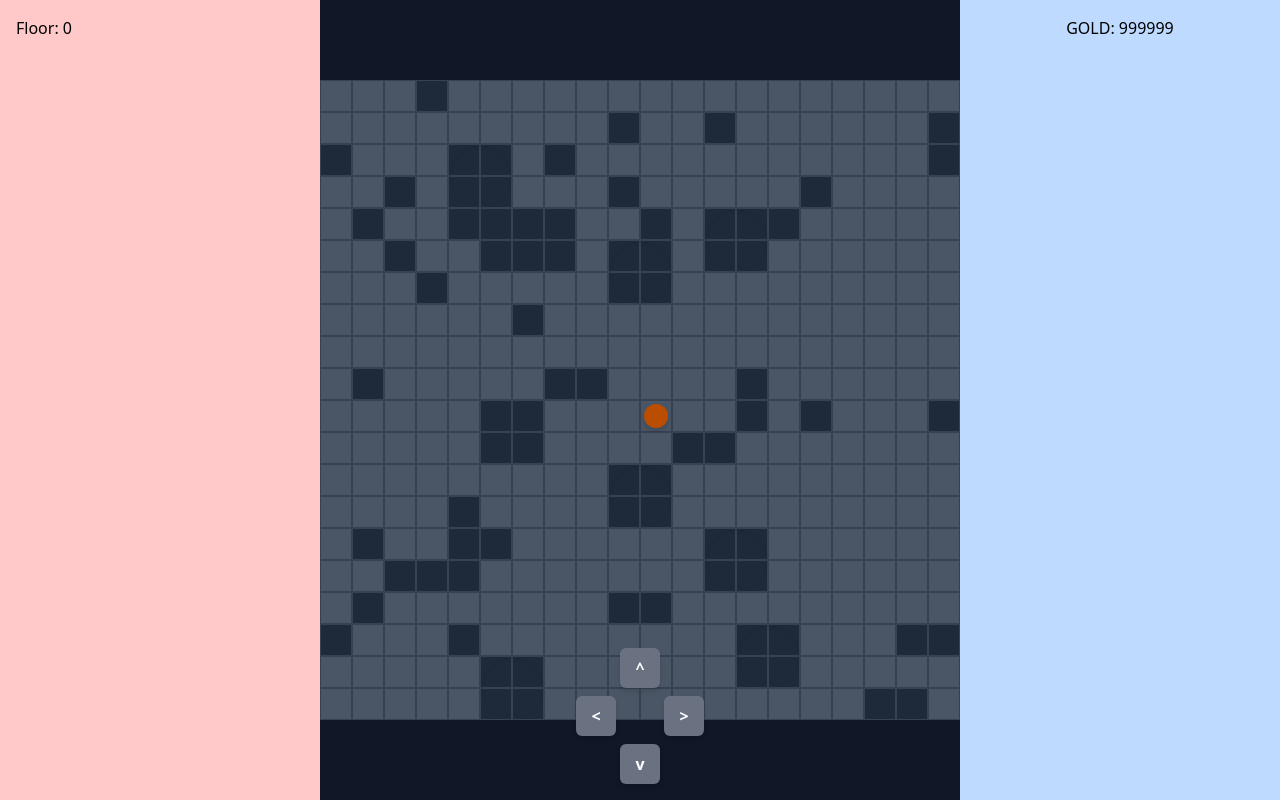
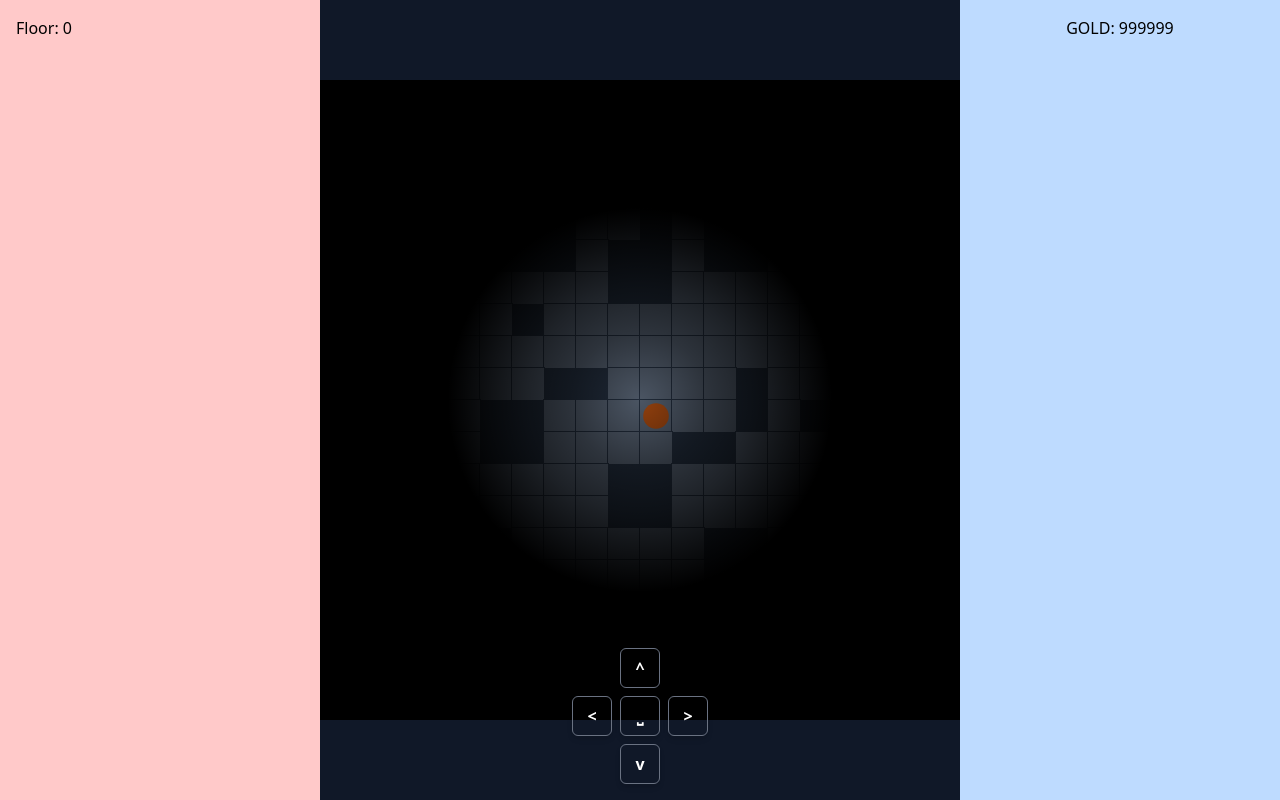
Before and after one commit to yong-fbug/NFL-GAME, a React (Vite) app: page / in a window 1280 px wide. Built offline with nearby package versions, Linux system fonts and the light colour scheme.

Commit message:
ui update and optimization

```diff
--- a/src/App.tsx
+++ b/src/App.tsx
@@ -5,6 +5,7 @@ const App = () => {
   const gameControllerRef = useRef<{
     movePiece: (dx: number, dy: number) => void;
     floor: number;
+    doSomething: () => void;
   }>(null);
 
   const [floor, setFloor] = useState(0);
@@ -26,28 +27,41 @@ const App = () => {
       </div>
 
       {/* CENTER MAP */}
-      <div className="flex-grow flex items-center justify-center bg-gray-900">
-        <GameController ref={gameControllerRef} />
+      <div className=" flex items-center justify-center bg-gray-900">
+        <div className="relative flex-grow flex items-center justify-center bg-gray-900">
+          <GameController ref={gameControllerRef} />
+        </div>
 
-        <div className="absolute bottom-4 left-1/2 transform -translate-x-1/2 flex flex-col items-center gap-2">
+        <div className="absolute bottom-4 left-1/2 transform -translate-x-1/2 flex flex-col items-center gap-2 z-50">
           <button
             onClick={() => gameControllerRef.current?.movePiece(0, -1)}
-            className="w-10 h-10 rounded-md bg-gray-500 hover:bg-gray-600 text-white font-bold shadow-md active:scale-95 transition-all"
+            className="w-10 h-10 rounded-md bg-transparent border border-gray-500 hover:bg-gray-600
+            text-white font-bold shadow-md active:scale-95 transition-all"
           >
             ^
           </button>
 
-          <div className="flex gap-12">
+          <div className="flex gap-2">
             <button
               onClick={() => gameControllerRef.current?.movePiece(-1, 0)}
-              className="w-10 h-10 rounded-md bg-gray-500 hover:bg-gray-600 text-white font-bold shadow-md active:scale-95 transition-all"
+              className="w-10 h-10 rounded-md bg-transparent border border-gray-500 hover:bg-gray-600
+              text-white font-bold shadow-md active:scale-95 transition-all"
             >
               <h1>{`<`}</h1>
             </button>
 
             <button
+              onClick={() => gameControllerRef.current?.doSomething()}
+              className="w-10 h-10 rounded-md bg-transparent border border-gray-500 hover:bg-gray-600
+              text-white font-bold shadow-md active:scale-95 transition-all"
+            >
+              ⎵
+            </button>
+
+            <button
               onClick={() => gameControllerRef.current?.movePiece(1, 0)}
-              className="w-10 h-10 rounded-md bg-gray-500 hover:bg-gray-600 text-white font-bold shadow-md active:scale-95 transition-all"
+              className="w-10 h-10 rounded-md bg-transparent border border-gray-500 hover:bg-gray-600
+              text-white font-bold shadow-md active:scale-95 transition-all"
             >
               <h1>{`>`}</h1>
             </button>
@@ -55,7 +69,8 @@ const App = () => {
 
           <button
             onClick={() => gameControllerRef.current?.movePiece(0, 1)}
-            className="w-10 h-10 rounded-md bg-gray-500 hover:bg-gray-600 text-white font-bold shadow-md active:scale-95 transition-all"
+            className="w-10 h-10 rounded-md bg-transparent border border-gray-500 hover:bg-gray-600
+              text-white font-bold shadow-md active:scale-95 transition-all"
           >
             v
           </button>
@@ -63,7 +78,7 @@ const App = () => {
       </div>
 
       {/* RIGHT INFO + CONTROLS */}
-      <div className="hidden md:flex basis-1/4 flex-col items-center relative bg-blue-200 p-4">
+      <div className="hidden flex-grow md:flex basis-1/4 flex-col items-center relative bg-blue-200 p-4">
         <div>
           <p>GOLD: 999999</p>
         </div>
--- a/src/components/GameCanvas.tsx
+++ b/src/components/GameCanvas.tsx
@@ -1,5 +1,5 @@
-import React, { useEffect, useState } from "react";
-import { Tile } from "../game/Tile";
+import React, { useEffect, useRef } from "react";
+import { VisionOverlay } from "./VisionOverlay";
 
 interface Props {
   map: number[][];
@@ -17,29 +17,11 @@ export const GameCanvas: React.FC<Props> = ({
   piece,
   VIEWPORT_HEIGHT,
   VIEWPORT_WIDTH,
+  TILE_SIZE,
   WIDTH,
   HEIGHT,
 }) => {
-  const [tileSize, setTileSize] = useState(20);
-
-  useEffect(() => {
-    const handleResize = () => {
-      const isMobile = window.innerWidth < 768;
-      const usableWidth = isMobile
-        ? window.innerWidth
-        : window.innerWidth * 0.5;
-      const usableHeight = window.innerHeight;
-
-      const sizeX = usableWidth / VIEWPORT_WIDTH;
-      const sizeY = usableHeight / VIEWPORT_HEIGHT;
-
-      setTileSize(Math.floor(Math.min(sizeX, sizeY)));
-    };
-
-    handleResize();
-    window.addEventListener("resize", handleResize);
-    return () => window.removeEventListener("resize", handleResize);
-  }, [VIEWPORT_WIDTH, VIEWPORT_HEIGHT]);
+  const canvasRef = useRef<HTMLCanvasElement | null>(null);
 
   const wrappedPieceX = Math.floor(piece.x + WIDTH) % WIDTH;
   const wrappedPieceY = Math.floor(piece.y + HEIGHT) % HEIGHT;
@@ -47,40 +29,137 @@ export const GameCanvas: React.FC<Props> = ({
   const offsetX = wrappedPieceX - Math.floor(VIEWPORT_WIDTH / 2);
   const offsetY = wrappedPieceY - Math.floor(VIEWPORT_HEIGHT / 2);
 
+  useEffect(() => {
+    const canvas = canvasRef.current;
+    if (!canvas) return;
+    const ctx = canvas.getContext("2d");
+    if (!ctx) return;
+
+    ctx.clearRect(0, 0, canvas.width, canvas.height);
+
+    for (let y = 0; y < VIEWPORT_HEIGHT; y++) {
+      const rowIndex = (offsetY + y + HEIGHT) % HEIGHT;
+      for (let x = 0; x < VIEWPORT_WIDTH; x++) {
+        const colIndex = (offsetX + x + WIDTH) % WIDTH;
+        const cell = map[rowIndex][colIndex];
+        const drawX = x * TILE_SIZE;
+        const drawY = y * TILE_SIZE;
+
+        //Background
+        if (cell === 0) {
+          ctx.fillStyle = "#4B5563"; // bg-gray-600
+          ctx.fillRect(drawX, drawY, TILE_SIZE, TILE_SIZE);
+
+          ctx.strokeStyle = "#1F2937";
+          ctx.lineWidth = 2;
+          ctx.strokeRect(drawX, drawY, TILE_SIZE, TILE_SIZE);
+        } else if (cell === 1) {
+          ctx.fillStyle = "#1F2937"; // bg-gray-800
+        } else if (cell === 2) {
+          ctx.fillStyle = "#1F2937";
+
+          ctx.fillRect(drawX, drawY, TILE_SIZE, TILE_SIZE);
+        } else if (cell === 20) {
+          const grad = ctx.createRadialGradient(
+            drawX + TILE_SIZE / 2,
+            drawY + TILE_SIZE / 2,
+            0,
+            drawX + TILE_SIZE / 2,
+            drawY + TILE_SIZE / 2,
+            TILE_SIZE / 2
+          );
+          grad.addColorStop(0, "#a855f7");
+          grad.addColorStop(1, "#6b21a8");
+          ctx.fillStyle = grad;
+        } else if (cell === 21) {
+          const grad = ctx.createRadialGradient(
+            drawX + TILE_SIZE / 2,
+            drawY + TILE_SIZE / 2,
+            0,
+            drawX + TILE_SIZE / 2,
+            drawY + TILE_SIZE / 2,
+            TILE_SIZE / 2
+          );
+          grad.addColorStop(0, "#3b82f6");
+          grad.addColorStop(1, "#1e3a8a");
+          ctx.fillStyle = grad;
+        } else {
+          ctx.fillStyle = "#1F2937";
+          ctx.fillRect(drawX, drawY, TILE_SIZE, TILE_SIZE);
+        }
+        ctx.fillRect(drawX, drawY, TILE_SIZE, TILE_SIZE);
+
+        // === 2x2 Tree === (draw only once)
+        const isTopLeftOfLargeTree =
+          cell === 2 &&
+          map[rowIndex][(colIndex + 1) % WIDTH] === 2 &&
+          map[(rowIndex + 1) % HEIGHT][colIndex] === 2 &&
+          map[(rowIndex + 1) % HEIGHT][(colIndex + 1) % WIDTH] === 2 &&
+          map[(rowIndex - 1 + HEIGHT) % HEIGHT][colIndex] !== 2 &&
+          map[rowIndex][(colIndex - 1 + WIDTH) % WIDTH] !== 2;
+
+        if (isTopLeftOfLargeTree) {
+          ctx.beginPath();
+          ctx.arc(
+            drawX + TILE_SIZE,
+            drawY + TILE_SIZE,
+            TILE_SIZE,
+            0,
+            Math.PI * 2
+          );
+          ctx.fill();
+        }
+
+        // === Player ===
+        if (wrappedPieceX === colIndex && wrappedPieceY === rowIndex) {
+          ctx.fillStyle = "#92400E"; // bg-amber-700
+          ctx.beginPath();
+          ctx.arc(
+            drawX + TILE_SIZE / 2,
+            drawY + TILE_SIZE / 2,
+            TILE_SIZE * 0.4,
+            0,
+            Math.PI * 2
+          );
+          ctx.fill();
+        }
+      }
+    }
+  }, [
+    map,
+    wrappedPieceX,
+    wrappedPieceY,
+    offsetX,
+    offsetY,
+    VIEWPORT_WIDTH,
+    VIEWPORT_HEIGHT,
+    TILE_SIZE,
+    WIDTH,
+    HEIGHT,
+  ]);
+
   return (
-    <div className="flex items-center justify-center h-full w-full overflow-hidden">
+    <div className="relative flex items-center justify-center overflow-hidden">
       <div
-        className="bg-gray-800"
         style={{
-          display: "grid",
-          gridTemplateColumns: `repeat(${VIEWPORT_WIDTH}, ${tileSize}px)`,
-          gridTemplateRows: `repeat(${VIEWPORT_HEIGHT}, ${tileSize}px)`,
+          width: `${VIEWPORT_WIDTH * TILE_SIZE}px`,
+          height: `${VIEWPORT_HEIGHT * TILE_SIZE}px`,
         }}
       >
-        {Array.from({ length: VIEWPORT_HEIGHT }).map((_, y) => {
-          const rowIndex = (offsetY + y + HEIGHT) % HEIGHT;
-          const row = map[rowIndex];
-
-          return Array.from({ length: VIEWPORT_WIDTH }).map((_, x) => {
-            const colIndex = (offsetX + x + WIDTH) % WIDTH;
-            const cell = row[colIndex];
-
-            const isPiece =
-              wrappedPieceX === colIndex && wrappedPieceY === rowIndex;
-
-            return (
-              <Tile
-                key={`${colIndex}-${rowIndex}`}
-                cell={cell}
-                isPiece={isPiece}
-                TILE_SIZE={tileSize}
-                x={colIndex}
-                y={rowIndex}
-                map={map}
-              />
-            );
-          });
-        })}
+        <canvas
+          ref={canvasRef}
+          width={VIEWPORT_WIDTH * TILE_SIZE}
+          height={VIEWPORT_HEIGHT * TILE_SIZE}
+          className="block"
+        />
+        <VisionOverlay
+          pieceX={wrappedPieceX}
+          pieceY={wrappedPieceY}
+          tileSize={TILE_SIZE}
+          visionRadius={3}
+          viewportHeight={VIEWPORT_HEIGHT}
+          viewportWidth={VIEWPORT_WIDTH}
+        />
       </div>
     </div>
   );
--- a/src/components/GameController.tsx
+++ b/src/components/GameController.tsx
@@ -92,17 +92,34 @@ export const GameController = forwardRef((_, ref) => {
     const maxX = map[0].length;
     const maxY = map.length;
 
+    let fromX = moveState.to.x;
+    let fromY = moveState.to.y;
+
+    //wrap X
     if (newX < 0) newX = maxX - 1;
     else if (newX >= maxX) newX = 0;
 
+    if (newX === 0 && moveState.to.x === maxX - 1) {
+      fromX = -1;
+    } else if (newX === maxX - 1 && moveState.to.x === 0) {
+      fromX = maxX;
+    }
+
+    //wrap Y
     if (newY < 0) newY = maxY - 1;
     else if (newY >= maxY) newY = 0;
+
+    if (newY === 0 && moveState.to.y === maxY - 1) {
+      fromY = -1;
+    } else if (newY === maxY - 1 && moveState.to.y === 0) {
+      fromY = maxY;
+    }
 
     const tile = map[newY][newX];
 
     if (tile === 0) {
       setMoveState({
-        from: moveState.to,
+        from: { x: fromX, y: fromY },
         to: { x: newX, y: newY },
         t: 0,
       });
@@ -116,6 +133,10 @@ export const GameController = forwardRef((_, ref) => {
         t: 1,
       });
     }
+  };
+
+  const doSomething = () => {
+    console.log("Stay where you are");
   };
 
   const handleKeyDown = (e: React.KeyboardEvent<HTMLDivElement>) => {
@@ -133,11 +154,14 @@ export const GameController = forwardRef((_, ref) => {
       case "ArrowRight":
         movePiece(1, 0);
         break;
+      case " ": //space
+        doSomething();
+        break;
     }
   };
 
   // Expose to parent
-  useImperativeHandle(ref, () => ({ movePiece, floor }));
+  useImperativeHandle(ref, () => ({ movePiece, floor, doSomething }));
 
   // Smooth piece position for render
   const smoothPos = {
@@ -151,7 +175,7 @@ export const GameController = forwardRef((_, ref) => {
       tabIndex={0}
       onKeyDown={handleKeyDown}
       style={{ outline: "none" }}
-      className="h-full w-full"
+      className="relative h-full w-full"
     >
       <GameCanvas
         map={map}
--- /dev/null
+++ b/src/components/VisionOverlay.tsx
@@ -0,0 +1,41 @@
+interface VisionOverlayProps {
+  pieceX: number;
+  pieceY: number;
+  tileSize: number;
+  visionRadius: number;
+  viewportWidth: number;
+  viewportHeight: number;
+}
+
+export const VisionOverlay: React.FC<VisionOverlayProps> = ({
+  tileSize,
+  visionRadius,
+  viewportWidth,
+  viewportHeight,
+}) => {
+  const gradientSize = visionRadius * tileSize * 2;
+
+  const pieceCenterX = (viewportHeight / 2) * tileSize;
+  const pieceCenterY = (viewportWidth / 2) * tileSize;
+
+  return (
+    <div
+      style={{
+        position: "absolute",
+        top: 0,
+        left: 0,
+        width: viewportWidth * tileSize,
+        height: viewportHeight * tileSize,
+        pointerEvents: "none",
+        background: `radial-gradient(
+              circle ${gradientSize}px at ${pieceCenterX}px ${pieceCenterY}px,
+              rgba(0,0,0,0) 0%,
+              rgba(0,0,0,0.4) 35%,
+              rgba(0,0,0,0.6) 59%,
+              rgba(0,0,0,10) 100%
+            )`,
+        zIndex: 5,
+      }}
+    />
+  );
+};
--- a/src/game/Tile.tsx
+++ b/src/game/Tile.tsx
@@ -34,12 +34,18 @@ export const Tile: React.FC<TileProps> = React.memo(
               : undefined,
         }}
         className={`border border-gray-700 ${
-          cell === 1 ? "bg-gray-800" : cell === 0 ? "bg-gray-600" : ""
+          cell === 2
+            ? "border"
+            : cell === 1
+            ? "bg-gray-800 border-none"
+            : cell === 0
+            ? "bg-gray-600"
+            : ""
         }`}
       >
         {cell === 2 && isTopLeftOfLargeTree && (
           <div
-            className="absolute bg-gray-850 rounded-full shadow-inner "
+            className="absolute bg-gray-850 rounded-full shadow-inner"
             style={{
               width: `${TILE_SIZE * 2 - 1}px`,
               height: `${TILE_SIZE * 2 - 1.5}px`,
```
